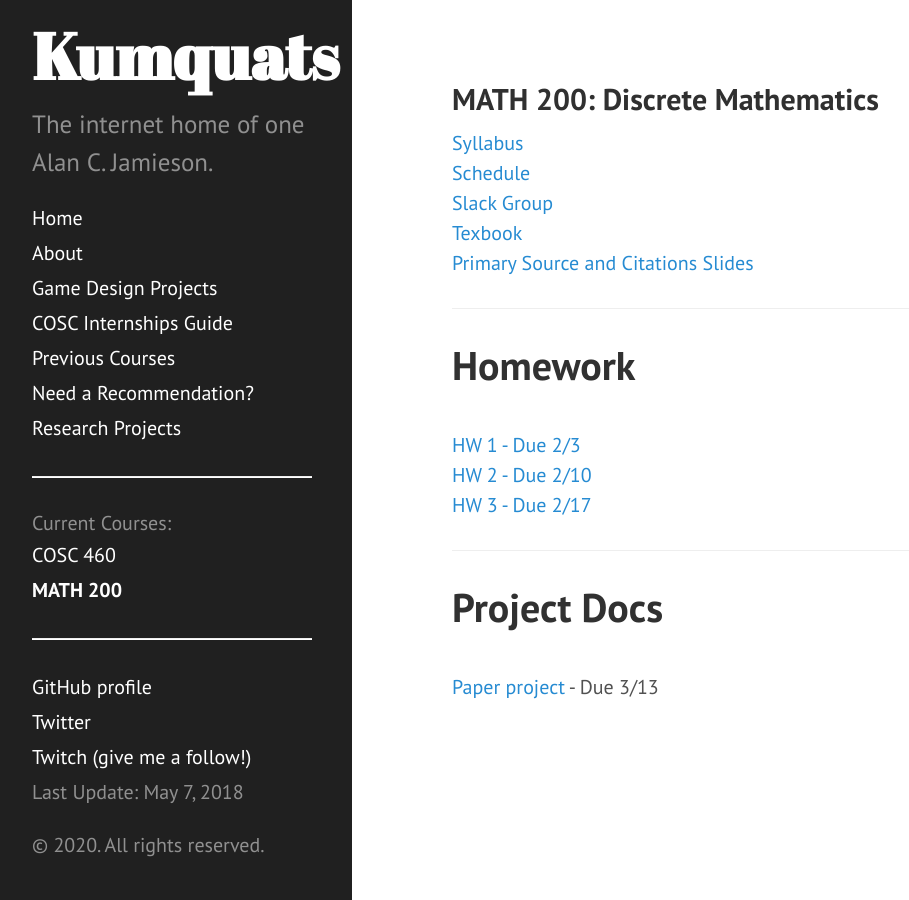
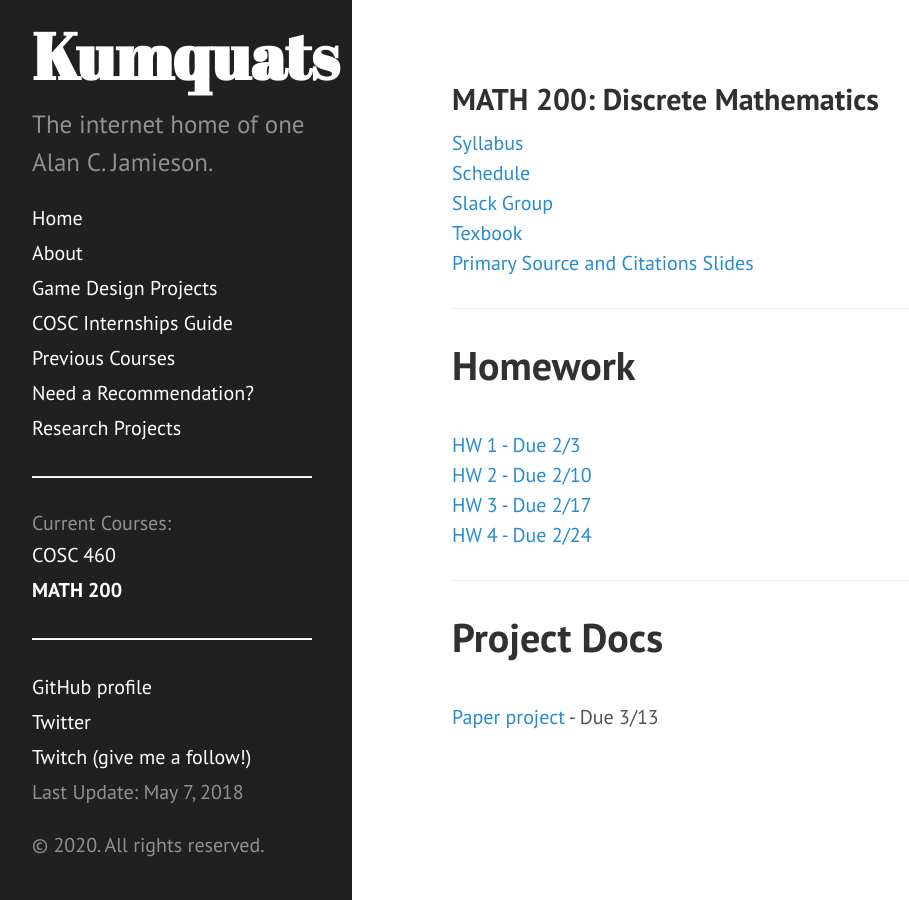
Before and after one commit to ripark/ripark.github.io, a Jekyll site: the page built from s20/math200.html, in a window 1280 px wide. Shown: the whole page, without its empty margins (8-917 px from the left). Built offline with Jekyll 4.4.1, drawn with Linux system fonts in a browser that asks for light colours; Markdown is read by kramdown in place of the engine named in the settings.

Commit message:
hw 4 update

```diff
--- a/s20/math200.html
+++ b/s20/math200.html
@@ -22,6 +22,8 @@ shorttitle: "MATH 200"
 <br>
 <a href="http://ripark.github.io/s20/200HW3.pdf">HW 3 - Due 2/17</a>
 <br>
+<a href="http://ripark.github.io/s20/200HW4.pdf">HW 4 - Due 2/24</a>
+<br>
 <hr>
 <h1>Project Docs</h1>
 <br>
```
Also changed, not shown: 1 other file.
